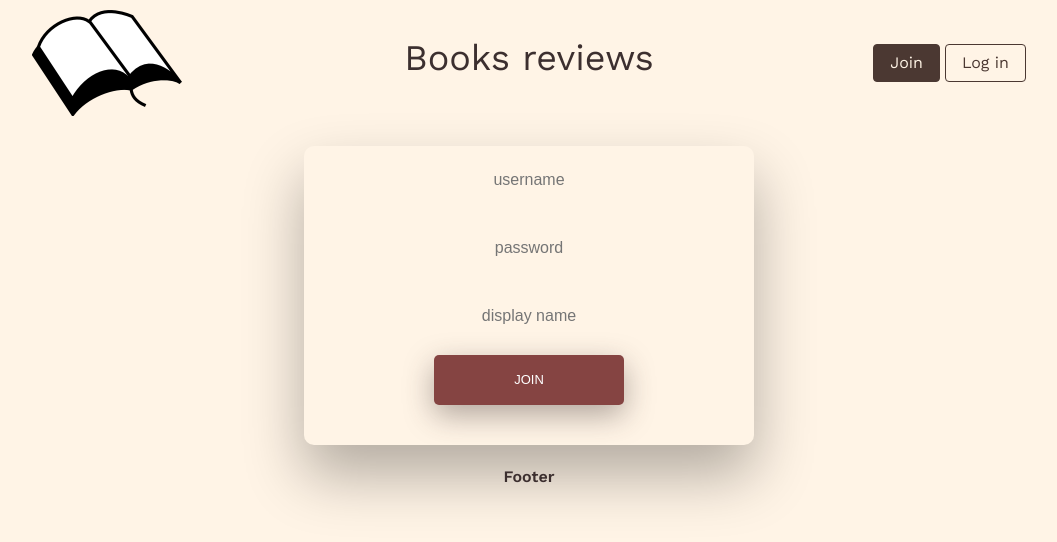
After one commit to sasapejcic/book-review, a Flask app: page /register.html in a window 1280 px wide. The commit adds this page. Shown: the top 542 px of the page, without its empty margins (111-1168 px from the left). Run offline with Flask 2, Linux system fonts and the light colour scheme; some libraries are stand-ins or nearby versions.

Commit message:
Registering added

```diff
--- a/application.py
+++ b/application.py
@@ -22,7 +22,8 @@ db = scoped_session(sessionmaker(bind=engine))
 
 @app.route("/")
 def index():
-    return render_template("index.html", is_auth=session.get('logged_in'), name=session.get('name'))
+    print(session.get('logged_in'))
+    return render_template("index.html", is_auth=session.get('logged_in'), message=(f"Welcome, { session['name'] }!"))
 
 @app.route("/logout.html")
 def logout():
@@ -45,7 +46,26 @@ def login():
     if query:
         session['name'] = query[0]
         session['logged_in'] = True
+        return render_template("index.html", is_auth=session.get('logged_in'), message=(f"Welcome, { session['name'] }!"))
+    else:
+        return render_template("index.html", message='Wrong password!')
+
+@app.route('/register.html')
+def register_r():
+    if not session.get('logged_in'):
+        return render_template("register.html")
+    else:
         return redirect('/')
+
+@app.route('/register', methods=['POST'])
+def register():
+    username = request.form['username']
+    password = request.form['password']
+    display_name = request.form['display']
+    query = db.execute(f"SELECT display_name FROM users WHERE username='{username}';").fetchone()
+    if query:
+        return render_template("index.html", message='Username already taken!')
     else:
-        flash('wrong password!')
-        return login_r()
+        query = db.execute(f"INSERT INTO users (username, password, display_name) VALUES ('{username}', '{password}', '{display_name}')")
+        db.commit()
+        return render_template("index.html", message='Thanks for registering! Please Log in')
--- a/static/css/styles.css
+++ b/static/css/styles.css
@@ -64,6 +64,14 @@ nav {
 
 .btn-custom:not([disabled]):not(.disabled).active:focus, .btn-custom:not([disabled]):not(.disabled):active:focus, .show > .btn-custom.dropdown-toggle:focus {
   box-shadow: 0 0 0 0.2rem #4b3832;
+}
+
+.msg {
+  font-size: 18px;
+}
+
+h1 {
+  font-size: 36px;
 }
 
 /* LOGIN STYLING */
--- a/static/css/styles.scss
+++ b/static/css/styles.scss
@@ -69,6 +69,14 @@ nav {
 }
 .btn-custom:not([disabled]):not(.disabled).active:focus, .btn-custom:not([disabled]):not(.disabled):active:focus, .show>.btn-custom.dropdown-toggle:focus {
 	box-shadow: 0 0 0 0.2rem $color2;
+}
+
+.msg {
+	font-size: 18px;
+}
+
+h1 {
+	font-size: 36px;
 }
 
 /* LOGIN STYLING */
--- a/templates/content.html
+++ /dev/null
@@ -1 +0,0 @@
-Content
--- a/templates/header.html
+++ b/templates/header.html
@@ -8,7 +8,6 @@
   <div class="col-sm">
     <nav>
       {% if is_auth %}
-      <p>Welcome {{ name }}</p>
       <a class="btn btn-outline-primary btn-outline-custom" href="logout.html" role="button">Log off</a>
       {% else %}
       <a class="btn btn-primary btn-custom" href="register.html" role="button">Join</a>
--- a/templates/login.html
+++ b/templates/login.html
@@ -18,8 +18,3 @@ Books Reviews
 </div>
 
 {% endblock %}
-<form action="/login" method="POST">
-  <input type="username" name="username" placeholder="Username">
-  <input type="password" name="password" placeholder="Password">
-  <input type="submit" value="Log in">
-</form>
--- /dev/null
+++ b/templates/register.html
@@ -0,0 +1,21 @@
+{% extends "layout.html" %}
+
+{% block title %}
+Books Reviews
+{% endblock %}
+
+{% block content %}
+<div class="wrapper fadeInDown">
+  <div id="formContent">
+    <!-- Register Form -->
+    <form action="/register" method="POST">
+      <input type="username" id="username" class="fadeIn first" name="username" placeholder="username">
+      <input type="password" id="password" class="fadeIn second" name="password" placeholder="password">
+      <input type="username" id="display" class="fadeIn third" name="display" placeholder="display name">
+      <input type="submit" class="fadeIn fourth" value="Join">
+    </form>
+
+  </div>
+</div>
+
+{% endblock %}
```
Also changed, not shown: templates/index.html (+8 -0 lines), 1 other file.
